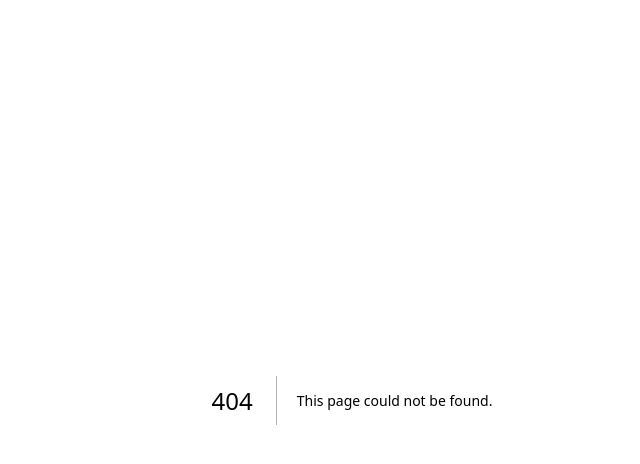
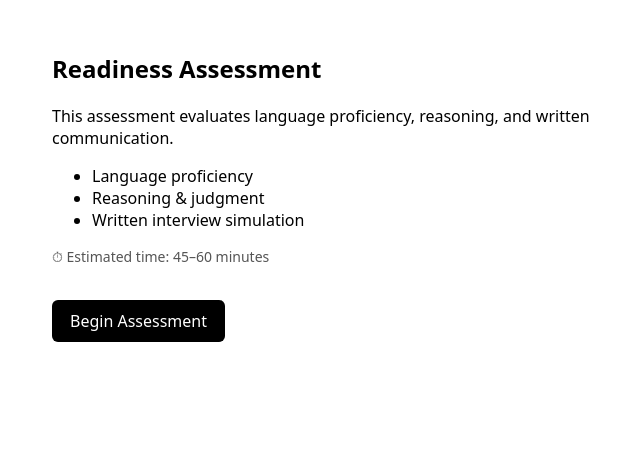
Before and after one commit to MissDaze/Recruitme, a Next.js app: page /src/app/src/app/assess in a window 1280 px wide. Before the commit this address had no page. Shown: the top 464 px of the page, without its empty margins (288-928 px from the left). Built offline with nearby package versions, Linux system fonts and the light colour scheme.

Commit message:
Create page.tsx

```diff
--- /dev/null
+++ b/src/app/src/app/src/app/assess/page.tsx
@@ -0,0 +1,37 @@
+export default function AssessIntro() {
+  return (
+    <main style={{ padding: 32, maxWidth: 600, margin: "0 auto" }}>
+      <h2>Readiness Assessment</h2>
+
+      <p>
+        This assessment evaluates language proficiency, reasoning, and written
+        communication.
+      </p>
+
+      <ul>
+        <li>Language proficiency</li>
+        <li>Reasoning & judgment</li>
+        <li>Written interview simulation</li>
+      </ul>
+
+      <p style={{ fontSize: 14, color: "#555" }}>
+        ⏱ Estimated time: 45–60 minutes
+      </p>
+
+      <a
+        href="/assess/language"
+        style={{
+          display: "inline-block",
+          marginTop: 20,
+          padding: "10px 18px",
+          background: "black",
+          color: "white",
+          textDecoration: "none",
+          borderRadius: 6,
+        }}
+      >
+        Begin Assessment
+      </a>
+    </main>
+  );
+}
```
